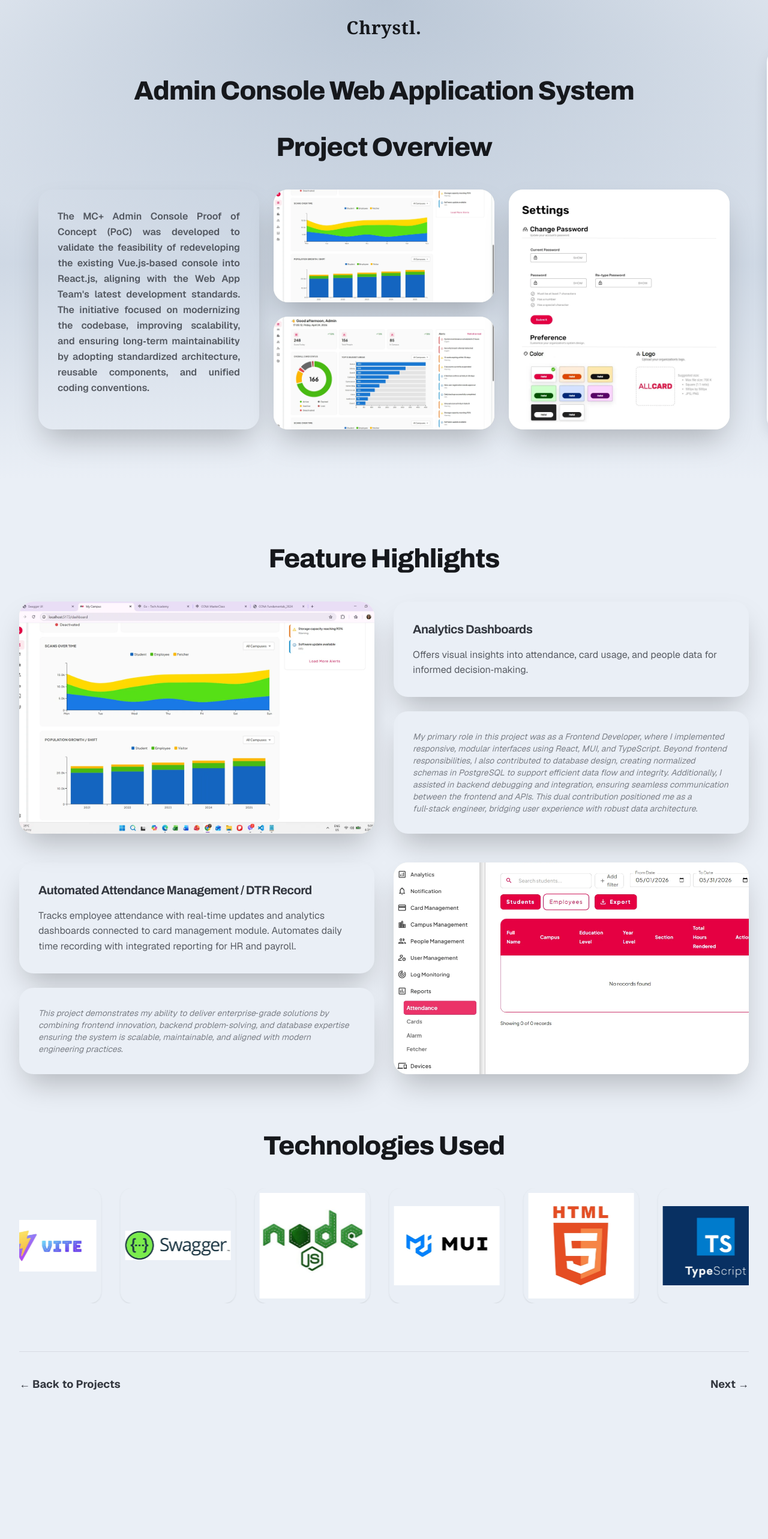
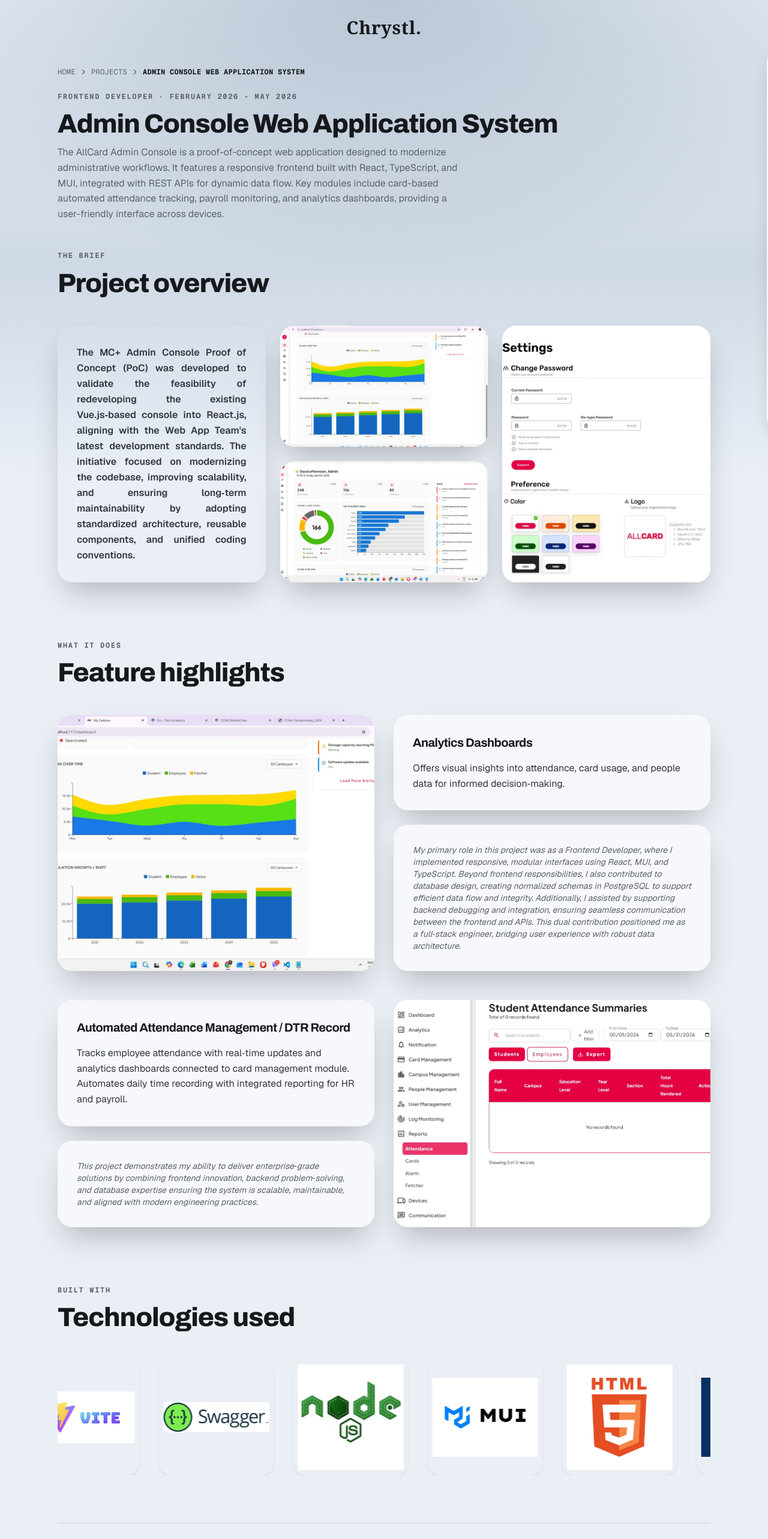
Before and after one commit to JanineChrystal/SE-Internship-Projects-2026, a Next.js app in the folder janine-portfolio/: page /projects/allcard in a window 1280 px wide. Shown: the top 2566 px of the page at 60% size. Built offline with nearby package versions, Linux system fonts and the light colour scheme.

Commit message:
feat(projects): Add breadcrumbs and unify detail page headings

```diff
--- a/janine-portfolio/src/app/projects/[slug]/page.tsx
+++ b/janine-portfolio/src/app/projects/[slug]/page.tsx
@@ -1,3 +1,4 @@
+import Link from "next/link";
 import { notFound } from "next/navigation";
 import FeatureHighlights from "@/src/app/projects/components/sections/features";
 import ProjectOverview from "@/src/app/projects/components/sections/overview";
@@ -6,7 +7,16 @@ import PROJECTS, {
 	getProjectBySlug,
 	getProjectIndexBySlug,
 } from "@/src/app/projects/constants/projects";
+import Breadcrumb from "@/src/components/ui/navigation/breadcrumb";
 import SectionTitle from "@/src/components/ui/typography/section-title";
+import {
+	DETAIL_BACK_LABEL,
+	DETAIL_END_LABEL,
+	DETAIL_HOME_LABEL,
+	DETAIL_NEXT_LABEL,
+	DETAIL_PREV_LABEL,
+	DETAIL_PROJECTS_LABEL,
+} from "../constants/detail";
 
 interface ProjectPageProps {
 	params: Promise<{ slug: string }>;
@@ -42,11 +52,28 @@ const IndividualProjectPage = async ({ params }: ProjectPageProps) => {
 	return (
 		<main
 			id="project-details"
-			className="w-full max-w-7xl mx-auto px-8 py-32 flex flex-col items-center"
+			className="mx-auto flex w-full max-w-7xl flex-col px-6 pb-24 pt-28 md:px-16 lg:px-24"
 		>
-			<SectionTitle title={project.title} align="center" />
+			<Breadcrumb
+				className="mb-6"
+				items={[
+					{ label: DETAIL_HOME_LABEL, href: "/" },
+					{ label: DETAIL_PROJECTS_LABEL, href: "/projects" },
+					{ label: project.title },
+				]}
+			/>
 
-			<div className="w-full flex flex-col gap-24">
+			{/* Same heading shape as the home sections and the index:
+			    eyebrow, title, supporting line, left aligned */}
+			<SectionTitle
+				as="h1"
+				eyebrow={`${project.role} · ${project.date}`}
+				title={project.title}
+				description={project.description}
+				align="left"
+			/>
+
+			<div className="flex w-full flex-col gap-24">
 				<ProjectOverview
 					text={project.overviewText}
 					images={project.overviewImages}
@@ -57,32 +84,33 @@ const IndividualProjectPage = async ({ params }: ProjectPageProps) => {
 				<TechStack technologies={project.technologies} />
 			</div>
 
-			{/* Navigation footer for projects */}
-			<div className="w-full flex justify-between items-center mt-20 pt-10 border-t border-foreground/10">
-				{/* Previous / Back to Projects */}
+			{/* Sibling navigation */}
+			<div className="mt-20 flex w-full items-center justify-between gap-4 border-t border-border pt-10">
 				{prevProject ? (
-					<a
+					<Link
 						href={`/projects/${prevProject.slug}`}
-						className="text-lg font-bold hover:underline"
+						className="font-bold text-ink-strong transition-colors hover:text-accent-ink"
 					>
-						← Previous
-					</a>
+						← {DETAIL_PREV_LABEL}
+					</Link>
 				) : (
-					<a href="/projects" className="text-lg font-bold hover:underline">
-						← Back to Projects
-					</a>
+					<Link
+						href="/projects"
+						className="font-bold text-ink-strong transition-colors hover:text-accent-ink"
+					>
+						← {DETAIL_BACK_LABEL}
+					</Link>
 				)}
 
-				{/* Next Project */}
 				{nextProject ? (
-					<a
+					<Link
 						href={`/projects/${nextProject.slug}`}
-						className="text-lg font-bold hover:underline"
+						className="font-bold text-ink-strong transition-colors hover:text-accent-ink"
 					>
-						Next →
-					</a>
+						{DETAIL_NEXT_LABEL} →
+					</Link>
 				) : (
-					<span className="text-lg text-foreground/30 italic">End of List</span>
+					<span className="text-ink-muted">{DETAIL_END_LABEL}</span>
 				)}
 			</div>
 		</main>
--- a/janine-portfolio/src/app/projects/components/sections/features.tsx
+++ b/janine-portfolio/src/app/projects/components/sections/features.tsx
@@ -1,6 +1,7 @@
 import Image from "next/image";
 import type { ProjectFeature } from "@/src/types/project";
 import SectionTitle from "../../../../components/ui/typography/section-title";
+import { FEATURES_EYEBROW, FEATURES_TITLE } from "../../constants/detail";
 
 interface FeatureHighlightsProps {
 	features: ProjectFeature[];
@@ -8,8 +9,12 @@ interface FeatureHighlightsProps {
 
 const FeatureHighlights = ({ features }: FeatureHighlightsProps) => {
 	return (
-		<section className="w-full min-h-screen flex flex-col items-center">
-			<SectionTitle title="Feature Highlights" align="center" />
+		<section className="flex w-full flex-col">
+			<SectionTitle
+				eyebrow={FEATURES_EYEBROW}
+				title={FEATURES_TITLE}
+				align="left"
+			/>
 
 			<div className="flex flex-col gap-12">
 				{features.map((feature, index) => {
@@ -21,7 +26,7 @@ const FeatureHighlights = ({ features }: FeatureHighlightsProps) => {
 							className={`flex flex-col md:flex-row gap-8 min-h-75 ${!isEven ? "md:flex-row-reverse" : ""}`}
 						>
 							{/* Column 1: Feature Image Box */}
-							<div className="bg-[#fefce8] rounded-3xl flex-1 shadow-2xl flex items-center justify-center min-h-62 overflow-hidden relative transition-transform duration-200 hover:-translate-y-1">
+							<div className="bg-surface-raised rounded-3xl flex-1 shadow-2xl flex items-center justify-center min-h-62 overflow-hidden relative transition-transform duration-200 hover:-translate-y-1">
 								<Image
 									src={feature.imageUrl}
 									alt={feature.altText}
@@ -34,17 +39,17 @@ const FeatureHighlights = ({ features }: FeatureHighlightsProps) => {
 							{/* Column 2: Contains BOTH descriptions stacked vertically */}
 							<div className="flex-1 flex flex-col gap-6">
 								{/* Short Description Box */}
-								<div className="bg-background rounded-3xl shadow-2xl p-8 flex-1 flex flex-col justify-center transition-transform duration-200 hover:-translate-y-1">
-									<h3 className="text-xl font-bold text-foreground mb-4">
+								<div className="bg-surface-raised rounded-3xl shadow-2xl p-8 flex-1 flex flex-col justify-center transition-transform duration-200 hover:-translate-y-1">
+									<h3 className="text-xl font-bold text-ink-strong mb-4">
 										{feature.title}
 									</h3>
-									<p className="text-foreground/80">{feature.description}</p>
+									<p className="text-ink">{feature.description}</p>
 								</div>
 
 								{/* Extended Description Box (Now sits neatly below the short one in the same column) */}
 								{feature.extendedDescription && (
-									<div className="bg-background rounded-3xl shadow-2xl p-8 flex-1 flex flex-col justify-center transition-transform duration-200 hover:-translate-y-1">
-										<p className="text-sm text-foreground/60 italic">
+									<div className="bg-surface-raised rounded-3xl shadow-2xl p-8 flex-1 flex flex-col justify-center transition-transform duration-200 hover:-translate-y-1">
+										<p className="text-sm text-ink-muted italic">
 											{feature.extendedDescription}
 										</p>
 									</div>
--- a/janine-portfolio/src/app/projects/components/sections/overview.tsx
+++ b/janine-portfolio/src/app/projects/components/sections/overview.tsx
@@ -1,6 +1,7 @@
 import Image from "next/image";
 import type { ProjectImage } from "@/src/types/project";
 import SectionTitle from "../../../../components/ui/typography/section-title";
+import { OVERVIEW_EYEBROW, OVERVIEW_TITLE } from "../../constants/detail";
 
 interface ProjectOverviewProps {
 	text: string;
@@ -9,23 +10,24 @@ interface ProjectOverviewProps {
 
 const ProjectOverview = ({ text, images }: ProjectOverviewProps) => {
 	return (
-		<section
-			id="overview"
-			className="w-full max-w-7xl mx-auto px-8 mb-24 flex flex-col justify-center"
-		>
-			<SectionTitle title="Project Overview" align="center" />
+		<section id="overview" className="flex w-full flex-col justify-center">
+			<SectionTitle
+				eyebrow={OVERVIEW_EYEBROW}
+				title={OVERVIEW_TITLE}
+				align="left"
+			/>
 
 			{/* // Bento Box Grid Layout */}
 			<div className="grid grid-cols-1 lg:grid-cols-3 gap-6 min-h-100">
 				<div className="rounded-3xl p-8 flex lg:col-span-1 shadow-2xl transition-transform duration-200 hover:-translate-y-1">
-					<p className="text-foreground/80 font-semibold leading-relaxed text-justify">
+					<p className="text-ink font-semibold leading-relaxed text-justify">
 						{text}
 					</p>
 				</div>
 
 				<div className="grid grid-cols-1 md:grid-cols-2 gap-6 lg:col-span-2">
 					<div className="flex flex-col gap-6">
-						<div className="bg-[#fefce8] rounded-3xl flex-1 flex items-center justify-center text-sm text-slate-500 shadow-2xl min-h-45 overflow-hidden relative transition-transform duration-200 hover:-translate-y-1">
+						<div className="bg-surface-raised rounded-3xl flex-1 flex items-center justify-center text-sm text-ink-muted shadow-2xl min-h-45 overflow-hidden relative transition-transform duration-200 hover:-translate-y-1">
 							{images[0] ? (
 								<Image
 									src={images[0].imageUrl}
@@ -38,7 +40,7 @@ const ProjectOverview = ({ text, images }: ProjectOverviewProps) => {
 								"No Image"
 							)}
 						</div>
-						<div className="bg-[#fefce8] rounded-3xl flex-1 flex items-center justify-center text-sm text-slate-500 shadow-2xl min-h-45 overflow-hidden relative transition-transform duration-200 hover:-translate-y-1">
+						<div className="bg-surface-raised rounded-3xl flex-1 flex items-center justify-center text-sm text-ink-muted shadow-2xl min-h-45 overflow-hidden relative transition-transform duration-200 hover:-translate-y-1">
 							{images[1] ? (
 								<Image
 									src={images[1].imageUrl}
@@ -52,7 +54,7 @@ const ProjectOverview = ({ text, images }: ProjectOverviewProps) => {
 							)}
 						</div>
 					</div>
-					<div className="bg-[#fefce8] rounded-3xl h-full flex items-center justify-center text-sm text-slate-500 shadow-2xl min-h-75 overflow-hidden relative transition-transform duration-200 hover:-translate-y-1">
+					<div className="bg-surface-raised rounded-3xl h-full flex items-center justify-center text-sm text-ink-muted shadow-2xl min-h-75 overflow-hidden relative transition-transform duration-200 hover:-translate-y-1">
 						{images[2] ? (
 							<Image
 								src={images[2].imageUrl}
--- a/janine-portfolio/src/app/projects/components/sections/techStack.tsx
+++ b/janine-portfolio/src/app/projects/components/sections/techStack.tsx
@@ -1,6 +1,7 @@
 import type { ProjectTechnology } from "@/src/types/project";
 import InfiniteSlider from "../../../../components/ui/slider/infinite-slider";
 import SectionTitle from "../../../../components/ui/typography/section-title";
+import { TECH_EYEBROW, TECH_TITLE } from "../../constants/detail";
 
 interface TechStackProps {
 	technologies: ProjectTechnology[];
@@ -15,8 +16,8 @@ const TechStack = ({ technologies }: TechStackProps) => {
 	}));
 
 	return (
-		<div className="w-full flex flex-col items-center">
-			<SectionTitle title="Technologies Used" align="center" />
+		<div className="flex w-full flex-col">
+			<SectionTitle eyebrow={TECH_EYEBROW} title={TECH_TITLE} align="left" />
 			{/* 2. Drop in the slider and pass the mapped data */}
 			<InfiniteSlider items={mappedSliderItems} direction="left" />
 		</div>
--- /dev/null
+++ b/janine-portfolio/src/app/projects/constants/detail.ts
@@ -0,0 +1,25 @@
+// Individual project page - headings and labels
+// Sentence case throughout, matching the home and index sections
+export const DETAIL_HOME_LABEL = "Home";
+
+export const DETAIL_PROJECTS_LABEL = "Projects";
+
+export const OVERVIEW_EYEBROW = "The brief";
+
+export const OVERVIEW_TITLE = "Project overview";
+
+export const FEATURES_EYEBROW = "What it does";
+
+export const FEATURES_TITLE = "Feature highlights";
+
+export const TECH_EYEBROW = "Built with";
+
+export const TECH_TITLE = "Technologies used";
+
+export const DETAIL_PREV_LABEL = "Previous project";
+
+export const DETAIL_NEXT_LABEL = "Next project";
+
+export const DETAIL_BACK_LABEL = "Back to projects";
+
+export const DETAIL_END_LABEL = "End of list";
--- a/janine-portfolio/src/app/projects/constants/projects/allcard.ts
+++ b/janine-portfolio/src/app/projects/constants/projects/allcard.ts
@@ -39,7 +39,7 @@ export const allcardProject: Project = {
 			extendedDescription: `My primary role in this project was as a Frontend Developer,
 			where I implemented responsive, modular interfaces using React, MUI, and TypeScript.
 			Beyond frontend responsibilities, I also contributed to database design, creating normalized schemas
-			in PostgreSQL to support efficient data flow and integrity. Additionally, I assisted in backend debugging
+			in PostgreSQL to support efficient data flow and integrity. Additionally, I assisted by supporting backend debugging
 			and integration, ensuring seamless communication between the frontend and APIs. This dual contribution positioned
 			me as a full‑stack engineer, bridging user experience with robust data architecture.`,
 		},
--- /dev/null
+++ b/janine-portfolio/src/components/ui/navigation/breadcrumb.tsx
@@ -0,0 +1,63 @@
+import { ChevronRight } from "lucide-react";
+import Link from "next/link";
+import { cn } from "@/lib/utils";
+
+export interface Crumb {
+	label: string;
+	// Omitted on the final crumb - that one is the current page, and a
+	// link to where you already are is noise for everyone
+	href?: string;
+}
+
+interface BreadcrumbProps {
+	items: Crumb[];
+	className?: string;
+}
+
+// Breadcrumb - trail back up the route, styled as an eyebrow so it
+// sits with the page heading rather than competing with it
+const Breadcrumb = ({ items, className }: BreadcrumbProps) => {
+	return (
+		<nav aria-label="Breadcrumb" className={className}>
+			<ol className="flex flex-wrap items-center gap-1.5 font-mono text-xs tracking-wide">
+				{items.map((item, index) => {
+					const isLast = index === items.length - 1;
+
+					return (
+						<li key={item.label} className="flex items-center gap-1.5">
+							{item.href && !isLast ? (
+								<Link
+									href={item.href}
+									className="rounded text-ink-muted uppercase transition-colors hover:text-accent-ink focus-visible:outline-2 focus-visible:outline-offset-2 focus-visible:outline-accent-ink"
+								>
+									{item.label}
+								</Link>
+							) : (
+								<span
+									aria-current="page"
+									className={cn(
+										"font-bold text-ink-strong uppercase",
+										// Project titles run long - truncate rather than
+										// let the trail wrap into several lines
+										"max-w-[14rem] truncate sm:max-w-[24rem]",
+									)}
+								>
+									{item.label}
+								</span>
+							)}
+
+							{!isLast && (
+								<ChevronRight
+									aria-hidden="true"
+									className="size-3.5 shrink-0 text-ink-muted"
+								/>
+							)}
+						</li>
+					);
+				})}
+			</ol>
+		</nav>
+	);
+};
+
+export default Breadcrumb;
```
